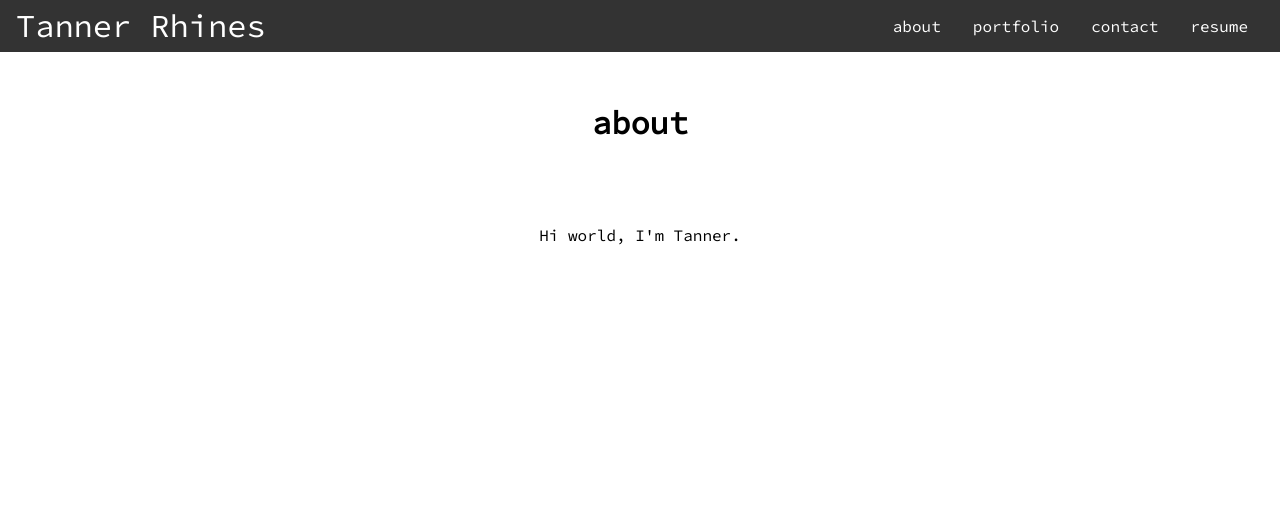
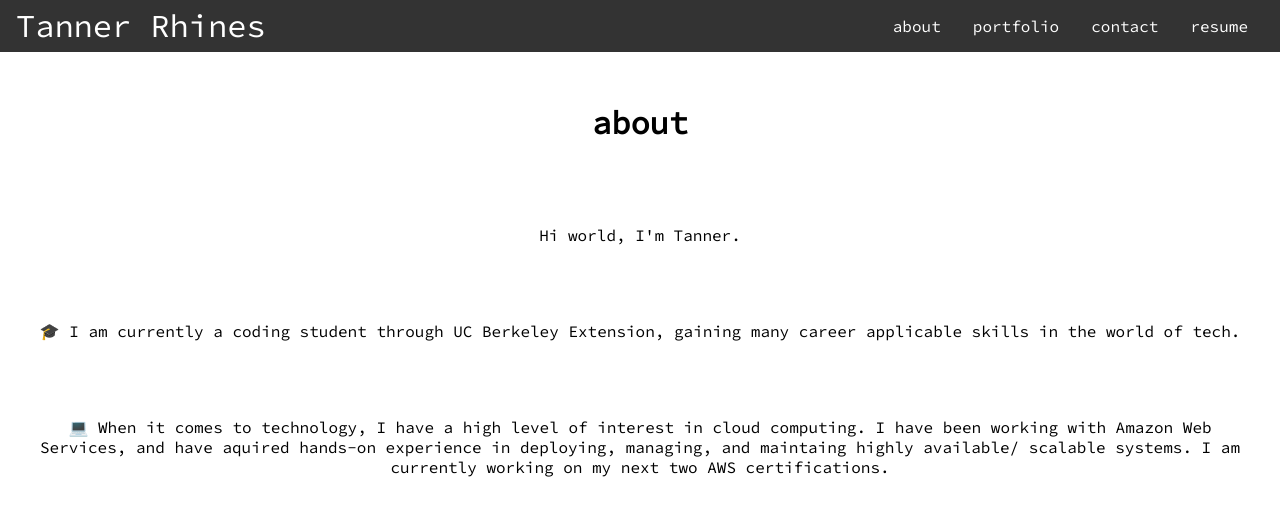
Before and after one commit to TannerRhines/ReactPortfolio, a React (Create React App) app in the folder react-portfolio/: page / in a window 1280 px wide. Shown: the top 516 px of the page. Built offline with nearby package versions, Linux system fonts and the light colour scheme.

Commit message:
added info to the "about me"

```diff
--- a/react-portfolio/server.js
+++ b/react-portfolio/server.js
@@ -54,8 +54,7 @@ app.post('/send-email', async (req, res) => {
   }
 });
 
-console.log(process.env.EMAIL_USERNAME);
-console.log(process.env.EMAIL_PASSWORD);
+
 
 
 const PORT = process.env.PORT || 3001;
--- a/react-portfolio/src/pages/About.js
+++ b/react-portfolio/src/pages/About.js
@@ -3,6 +3,11 @@ export default function About() {
         <div>
             <h1>about</h1>
             <p> Hi world, I'm Tanner. </p>
+
+            <p> 🎓 I am currently a coding student through UC Berkeley Extension, gaining many career applicable skills in the world of tech. </p>
+
+
+            <p> 💻 When it comes to technology, I have a high level of interest in cloud computing. I have been working with Amazon Web Services, and have aquired hands-on experience in deploying, managing, and maintaing highly available/ scalable systems. I am currently working on my next two AWS certifications. </p>
         </div>
     );
 }
```
